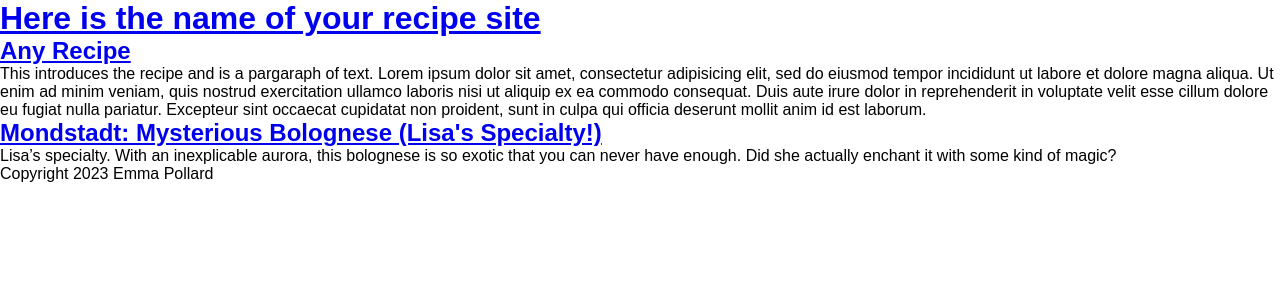
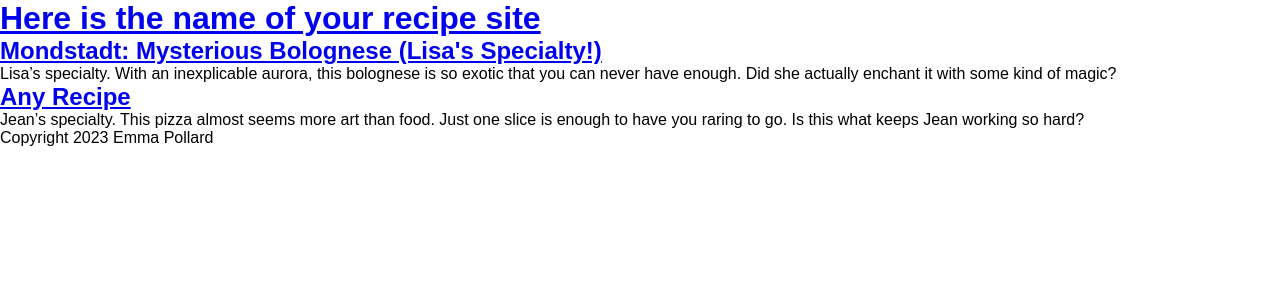
Before and after one commit to emmapollard/emmarecipes, a Jekyll site: the page built from pages/recipelisting.md, in a window 1280 px wide. Shown: the top 300 px of the page. Built offline with Jekyll 4.4.1, drawn with Linux system fonts in a browser that asks for light colours; some of the changed lines change nothing that is shown.

Commit message:
Update Recipe “recipe2”

```diff
--- a/_recipes/recipe2.md
+++ b/_recipes/recipe2.md
@@ -1,32 +1,140 @@
 ---
-layout: recipe
 title: Any Recipe
 date: 2019-10-19
+order: 2
+layout: recipe
 published: true
-order: 1
 ---
-This introduces the recipe and is a pargaraph of text. Lorem ipsum dolor sit amet, consectetur adipisicing elit, sed do eiusmod tempor incididunt ut labore et dolore magna aliqua. Ut enim ad minim veniam, quis nostrud exercitation ullamco laboris nisi ut aliquip ex ea commodo consequat. Duis aute irure dolor in reprehenderit in voluptate velit esse cillum dolore eu fugiat nulla pariatur. Excepteur sint occaecat cupidatat non proident, sunt in culpa qui officia deserunt mollit anim id est laborum.
+Jean's specialty. This pizza almost seems more art than food. Just one slice is enough to have you raring to go. Is this what keeps Jean working so hard?
+
+![Invigorating Pizza, Jean's Specialty](../uploads/dall·e-2023-02-27-19.26.28.png "Photo by DALL-E 2")
 
 ## Ingredients
 
-- prehenderit deserunt veniam sunt et.
-- Nulla ea est commodo minim quis.
-- Amet cillum mollit cupidatat sunt tempor qui quis sunt ipsum.
+##### Dough
+
+**PART A**
+
+* 3/4 Cups WARM Water
+* 7g Yeast
+* 1/2 tsp Sugar
+
+**PART B**
+
+* 2 Cups AP Flour
+* 1/2 tsp Sugar
+* 1 tsp Salt
+
+
+
+##### G﻿arlic Cheese Sauce
+
+* 1 bulb Garlic
+* 1 Tbsp AP Flour
+* 1 Stick of Butter
+* 500ml Whipping Cream
+* 250ml Cheese Blend
+
+##### Tomato Sauce
+
+* 6 oz tomato paste
+
+  * 5 oz tomato sauce
+
+  * 1-2 Tbsps dried oregano to taste
+
+  * 2 Tbsps Italian seasoning
+
+  * ½ tsp garlic powder
+
+  * ½ tsp onion powder
+
+  * ½ Tbsp garlic salt
+
+  * ¼ tsp freshly ground black pepper
+
+  * 1 tsp sugar
+
+
+
+###### P﻿izza Toppings
+
+* 6﻿ thin slices Green Bell Pepper
+* 6﻿ slices Button Mushroom
 
 ## Method
 
-Veniam culpa ea cillum est qui ullamco velit esse labore. Proident aute irure dolore aliqua dolor reprehenderit duis enim eiusmod. Magna voluptate fugiat nulla sunt nostrud sit. Sit cupidatat cillum culpa sint ex eu.
+### D﻿ough
 
-Ullamco ullamco voluptate et nostrud aliquip nostrud cillum laboris qui ipsum cillum ad irure. Enim sunt proident cillum consectetur velit nostrud aliquip excepteur consequat officia laboris. Aute est qui exercitation voluptate irure dolor reprehenderit id laborum proident. Lorem eu proident est duis irure non est nostrud.
+1.) Combine Part A, mix and set aside. Ensure the water is warm, not hot. If too hot, it will kill the yeast; if too cold, it will not activate.
 
-Dolore commodo consequat proident adipisicing consectetur ut consequat et enim quis non excepteur cupidatat. Nostrud eiusmod aute proident in ex cupidatat enim. Nulla aliquip mollit incididunt aliqua velit do nisi. Ullamco magna ad culpa dolor sint mollit.
+2.) Mix Part B.
 
-Ullamco esse Lorem nostrud consectetur elit. Veniam do excepteur exercitation adipisicing aliquip pariatur aliqua tempor minim. Nisi aute ut elit ut labore esse amet veniam ad sint ullamco minim est. Amet id non velit quis sit aliquip reprehenderit nisi ipsum pariatur sint enim reprehenderit. Qui id proident Lorem duis do nulla enim laboris commodo eu in enim esse.
+3.) Once the yeast activates, add Part A to Part B and mix, using either your hands or a stand mixer.
 
-### For the sauce
+4.) Knead until a ball is formed with a smooth texture.
 
-Lorem ipsum dolor sit amet, consectetur adipisicing elit, sed do eiusmod tempor incididunt ut labore et dolore magna aliqua. Ut enim ad minim veniam, quis nostrud exercitation ullamco laboris nisi ut aliquip ex ea commodo consequat. Duis aute irure dolor in reprehenderit in voluptate velit esse cillum dolore eu fugiat nulla pariatur. Excepteur sint occaecat cupidatat non proident, sunt in culpa qui officia deserunt mollit anim id est laborum.
+5.) Place 1 tablespoon of Olive Oil in a bowl and put the dough on top of it, covering it in oil. Place a towel over the bowl and let the dough proof for one hour at room temperature. After one hour, the dough should have doubled in size.
+
+6.) Place the dough on a floured surface and roll.
 
 
-- Serves 10
-- Cooking time 3 hours
+
+### G﻿arlic Cheese Sauce
+
+
+
+
+
+
+
+
+
+
+
+1.) In a pan, melt butter and saute garlic for 2 minutes.
+
+2.) Add in flour and cook it off for 5 minutes.
+
+3.) Add cream and stir till desired consistency is achieved.
+
+4.) Add cheese blend and cook on medium heat, constantly stirring until all of the cheese has melted.
+
+
+
+### T﻿omato Sauce
+
+
+
+
+
+
+
+
+
+
+
+
+
+
+
+
+
+1.) Mix tomato paste and sauce together in a medium size bowl until smooth.
+
+2.) Add the rest of the ingredients - oregano, Italian seasoning, garlic powder, onion powder, garlic salt, pepper and sugar - and stir until evenly distributed throughout the sauce.
+
+3.) Taste and adjust seasonings to your liking.
+
+### Assemble Pizza!
+
+1﻿.) Spread completed Tomato Sauce across whole circle of dough, leaving about half-an-inch for crust
+
+2.) Repeat with a generous amount of the Garlic Cheese Sauce, using the Tomato Sauce as a placement guide.
+
+3﻿.) Place sliced Green Bell Peppers around outer edge of the centre of the Pizza in a circle.
+
+4﻿.) Placed sliced Button Mushrooms around the inside of created Bell Pepper circle, creating a circle of themselves.
+
+*
+*
```
Also changed, not shown: 1 other file.
